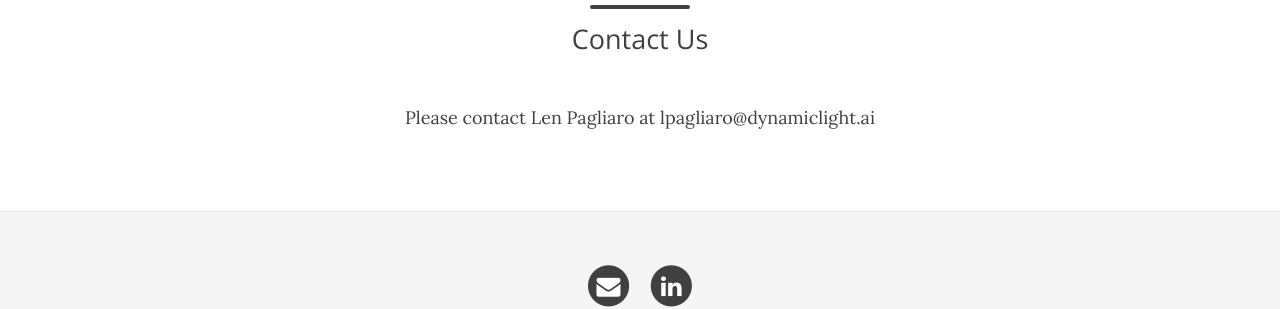
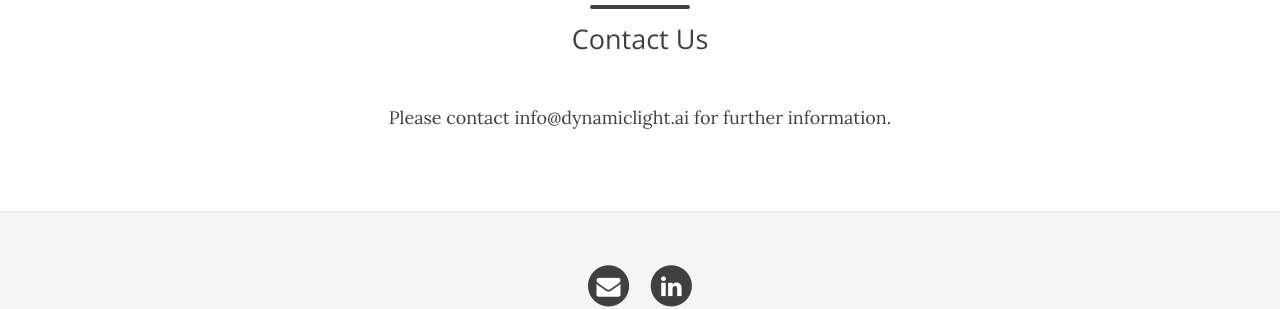
Before and after one commit to Dynamic-Light/millerd8.github.io, a Jekyll site: the page built from contact.md, in a window 1280 px wide. Shown: the part 228-537 px from the top of the page. Built offline with Jekyll 4.4.1, drawn with Linux system fonts in a browser that asks for light colours; nearby versions of some CDN libraries.

Commit message:
Update contact.md

```diff
--- a/contact.md
+++ b/contact.md
@@ -5,6 +5,6 @@ subtitle: Contact Us
 ---
 <div>
     <p style="text-align: center;">
-Please contact Len Pagliaro at lpagliaro@dynamiclight.ai
+Please contact info@dynamiclight.ai for further information.
     </p>
 </div>
```
